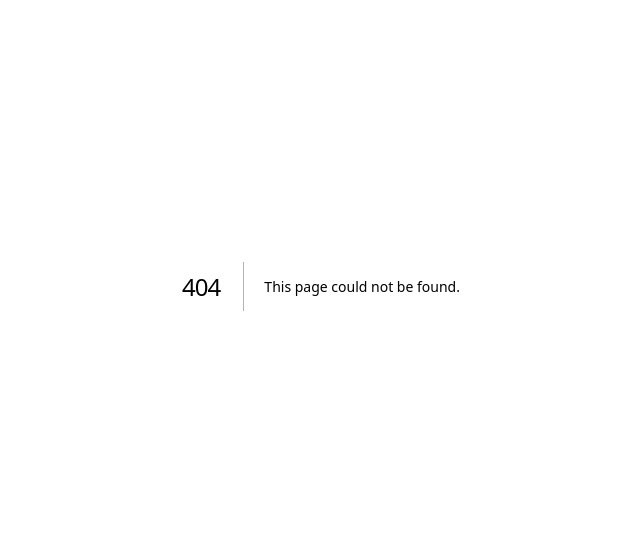
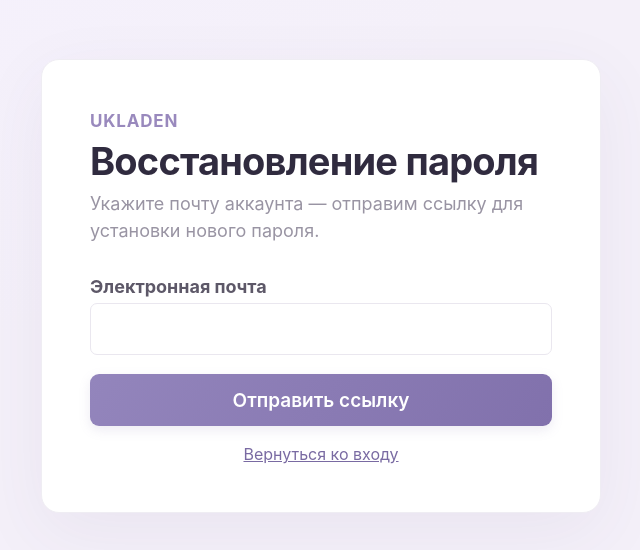
Before and after one commit to Woijech/Ukladen, a Next.js app in the folder apps/web/: page /auth/reset-password in a window 1280 px wide. Before the commit this address had no page. Shown: the part 114-664 px from the top of the page, without its empty margins (319-959 px from the left). Built offline with nearby package versions, Linux system fonts and the light colour scheme.

Commit message:
feat(web): add email password recovery forms

```diff
--- a/apps/web/next.config.ts
+++ b/apps/web/next.config.ts
@@ -4,14 +4,14 @@ const nextConfig: NextConfig = {
   output: "standalone",
   poweredByHeader: false,
   async headers() {
-    return [{
-      source: "/auth/verify-email",
+    return ["/auth/verify-email", "/auth/reset-password"].map(source => ({
+      source,
       headers: [
         { key: "Referrer-Policy", value: "no-referrer" },
         { key: "Cache-Control", value: "no-store" },
         { key: "X-Robots-Tag", value: "noindex, nofollow" },
       ],
-    }];
+    }));
   },
   async rewrites() {
     return [{
--- /dev/null
+++ b/apps/web/src/app/auth/reset-password/page.tsx
@@ -0,0 +1,13 @@
+import type { Metadata } from "next";
+import { ResetPassword } from "./reset-password";
+
+export const dynamic = "force-dynamic";
+export const metadata: Metadata = {
+  title: "Восстановление пароля — Ukladen",
+  robots: { index: false, follow: false },
+  referrer: "no-referrer",
+};
+
+export default function ResetPasswordPage() {
+  return <ResetPassword />;
+}
--- /dev/null
+++ b/apps/web/src/app/auth/reset-password/reset-password.css
@@ -0,0 +1,5 @@
+.workspace-auth.password-reset { display: grid; place-items: center; padding: 24px; }
+.password-reset .password-reset-card { display: block; width: min(560px,100%); max-width: 560px; min-height: 0; margin: 0; padding: clamp(24px,5vw,48px); border: 1px solid #efedf3; border-radius: 18px; background: #fff; box-shadow: 0 20px 70px #55466e10; }
+.password-reset-card h1 { font-size: clamp(28px,5vw,38px); overflow-wrap: anywhere; }
+.password-reset-card .auth-description { font-size: 18px; }
+.password-reset-card [role="status"] { margin: 20px 0; padding: 0; border: 0; color: #62596f; }
--- /dev/null
+++ b/apps/web/src/app/auth/reset-password/reset-password.tsx
@@ -0,0 +1,149 @@
+"use client";
+
+import Link from "next/link";
+import { useEffect, useRef, useState, type FormEvent } from "react";
+import { useQueryClient } from "@tanstack/react-query";
+import "../../workspace/workspace.css";
+import "./reset-password.css";
+
+type Mode = "loading" | "request" | "confirm" | "sent" | "success" | "invalid";
+type Stage = "csrf" | "request" | "confirmation" | "network";
+
+function logFailure(stage: Stage, response?: Response) {
+  const requestId = response?.headers.get("x-request-id");
+  console.warn(JSON.stringify({
+    event: "web.password_reset_failed", stage, status_code: response?.status,
+    request_id: requestId && /^[0-9a-f]{32}$/.test(requestId) ? requestId : undefined,
+  }));
+}
+
+async function postReset(action: "request" | "confirm", body: Record<string, string>) {
+  const options: RequestInit = { credentials: "same-origin", cache: "no-store", redirect: "error", referrerPolicy: "no-referrer" };
+  const csrf = await fetch("/api/v1/auth/csrf", options);
+  if (!csrf.ok) return { response: csrf, stage: "csrf" as const };
+  const data: { csrf_token?: unknown } = await csrf.json();
+  if (typeof data.csrf_token !== "string" || !/^[A-Za-z0-9_-]{43}$/.test(data.csrf_token)) throw new Error("Invalid CSRF response.");
+  const response = await fetch(`/api/v1/auth/password-reset/${action}`, {
+    ...options, method: "POST",
+    headers: { "Content-Type": "application/json", "X-CSRF-Token": data.csrf_token },
+    body: JSON.stringify(body),
+  });
+  return { response, stage: action === "request" ? "request" as const : "confirmation" as const };
+}
+
+export function ResetPassword() {
+  const queryClient = useQueryClient();
+  const [mode, setMode] = useState<Mode>("loading");
+  const [email, setEmail] = useState("");
+  const [password, setPassword] = useState("");
+  const [confirmation, setConfirmation] = useState("");
+  const [message, setMessage] = useState("");
+  const [busy, setBusy] = useState(false);
+  const inFlight = useRef(false);
+  const token = useRef<string | null>(null);
+  const initialization = useRef<Promise<string | null | undefined> | null>(null);
+
+  useEffect(() => {
+    // Capture once across effect replays; the secret stays in this mounted form only.
+    initialization.current ??= Promise.resolve().then(() => {
+      const { hash, search, pathname } = window.location;
+      const tokens = new URLSearchParams(hash.slice(1)).getAll("token");
+      window.history.replaceState(window.history.state, "", pathname);
+      if (!hash && !search) return undefined;
+      return !search && tokens.length === 1 && /^[A-Za-z0-9_-]{43}$/.test(tokens[0]) ? tokens[0] : null;
+    });
+    let mounted = true;
+    void initialization.current.then(value => {
+      if (!mounted) return;
+      token.current = value ?? null;
+      setMode(value === undefined ? "request" : value === null ? "invalid" : "confirm");
+    });
+    const openAnotherLink = () => window.location.reload();
+    window.addEventListener("hashchange", openAnotherLink);
+    return () => { mounted = false; window.removeEventListener("hashchange", openAnotherLink); };
+  }, []);
+
+  function clearSecret() {
+    token.current = null;
+    initialization.current = null;
+    setPassword("");
+    setConfirmation("");
+  }
+
+  function requestAnotherLink() {
+    clearSecret();
+    setMessage("");
+    setMode("request");
+  }
+
+  async function submit(event: FormEvent<HTMLFormElement>) {
+    event.preventDefault();
+    if (inFlight.current) return;
+    setMessage("");
+    if (mode === "confirm" && password !== confirmation) { setMessage("Пароли не совпадают."); return; }
+    if (mode === "confirm" && !token.current) { setMode("invalid"); return; }
+    if (mode !== "request" && mode !== "confirm") return;
+    inFlight.current = true;
+    setBusy(true);
+    try {
+      const { response, stage } = mode === "request"
+        ? await postReset("request", { email })
+        : await postReset("confirm", { token: token.current!, new_password: password });
+      if (stage === "request" && response.status === 202) { setMode("sent"); return; }
+      if (stage === "confirmation" && response.status === 204) {
+        clearSecret();
+        setEmail("");
+        queryClient.removeQueries({ queryKey: ["workspace-session"] });
+        setMode("success");
+        return;
+      }
+      if (stage === "confirmation" && response.status === 400) {
+        const payload = await response.json().catch(() => null) as { detail?: string } | null;
+        if (payload?.detail === "New password does not meet the password policy.") {
+          setMessage("Новый пароль не соответствует требованиям сервиса. Попробуйте более длинный пароль.");
+        } else { clearSecret(); setMode("invalid"); }
+        return;
+      }
+      logFailure(stage, response);
+      setMessage(response.status === 429 ? "Слишком много попыток. Попробуйте позже."
+        : response.status === 403 ? "Не удалось подтвердить запрос. Повторите попытку."
+        : "Сервис временно недоступен. Повторите попытку позже.");
+    } catch {
+      logFailure("network");
+      setMessage("Не удалось выполнить запрос. Проверьте соединение и попробуйте снова.");
+    } finally { inFlight.current = false; setBusy(false); }
+  }
+
+  return <main className="workspace-auth password-reset">
+    <section className="auth-card password-reset-card" aria-labelledby="reset-title">
+      <span className="auth-kicker">Ukladen</span>
+      <h1 id="reset-title">{mode === "confirm" ? "Новый пароль" : mode === "success" ? "Пароль изменён" : "Восстановление пароля"}</h1>
+      {mode === "loading" && <p role="status">Проверяем ссылку…</p>}
+      {mode === "request" && <p className="auth-description">Укажите почту аккаунта — отправим ссылку для установки нового пароля.</p>}
+      {mode === "confirm" && <p className="auth-description" id="password-help">Введите новый пароль дважды. Используйте не менее 12 символов.</p>}
+      {(mode === "request" || mode === "confirm") && <form onSubmit={submit} aria-busy={busy}>
+        {mode === "request" ? <>
+          <label htmlFor="reset-email">Электронная почта</label>
+          <input id="reset-email" type="email" autoComplete="email" required maxLength={320} value={email} onChange={event => setEmail(event.target.value)} />
+        </> : <>
+          <label htmlFor="new-password">Новый пароль</label>
+          <input id="new-password" type="password" autoComplete="new-password" required minLength={12} maxLength={1024} aria-describedby="password-help" value={password} onChange={event => setPassword(event.target.value)} />
+          <label htmlFor="confirm-password">Повторите пароль</label>
+          <input id="confirm-password" type="password" autoComplete="new-password" required minLength={12} maxLength={1024} value={confirmation} onChange={event => setConfirmation(event.target.value)} />
+        </>}
+        {message && <p className="form-error" role="alert">{message}</p>}
+        <button className="primary-button auth-submit" disabled={busy}>{busy ? "Секунду…" : mode === "request" ? "Отправить ссылку" : "Сохранить пароль"}</button>
+      </form>}
+      {mode === "sent" && <>
+        <p role="status">Если для этой почты есть подходящий аккаунт, мы отправили письмо со ссылкой. Проверьте входящие и папку «Спам».</p>
+        <button className="primary-button auth-submit" onClick={requestAnotherLink}>Запросить ещё раз</button>
+      </>}
+      {mode === "invalid" && <>
+        <p className="form-error" role="alert">Ссылка недействительна, уже использована или срок её действия истёк. Запросите новое письмо.</p>
+        <button className="primary-button auth-submit" onClick={requestAnotherLink}>Запросить новую ссылку</button>
+      </>}
+      {mode === "success" && <p role="status">Пароль сохранён. Войдите с новым паролем. Предыдущие сессии аккаунта завершены.</p>}
+      <Link className="auth-recovery" href="/workspace">Вернуться ко входу</Link>
+    </section>
+  </main>;
+}
--- a/apps/web/src/app/workspace/workspace.css
+++ b/apps/web/src/app/workspace/workspace.css
@@ -356,5 +356,6 @@ button.day-heading { cursor: pointer; }
 
 .day-hour-label { position: absolute; right: 2px; top: 1px; color: #827a8e; background: #ffffffd9; font-size: 10px; white-space: nowrap; }
 .calendar-timezone { color: #827a8e; font-size: 14px; }
+.auth-recovery { display: block; margin-top: 18px; color: #796aa2; font-size: 16px; text-align: center; }
 
 .event-modal { max-height: calc(100dvh - 32px); overflow-y: auto; }
--- a/apps/web/src/app/workspace/workspace.tsx
+++ b/apps/web/src/app/workspace/workspace.tsx
@@ -248,6 +248,7 @@ function AuthPanel({ onSuccess }: { onSuccess: () => Promise<void> }) {
       <input id="email" type="email" autoComplete="email" required value={email} onChange={event => setEmail(event.target.value)} placeholder="name@example.com" />
       <label htmlFor="password">Пароль</label>
       <PasswordField id="password" value={password} onChange={setPassword} autoComplete={mode === "login" ? "current-password" : "new-password"} minLength={mode === "register" ? 12 : 1} placeholder={mode === "register" ? "Не менее 12 символов" : "Твой пароль"}/>
+      {mode === "login" && <a className="auth-recovery" href="/auth/reset-password">Забыли пароль?</a>}
       {message && <p className="form-error" role="alert">{message}</p>}
       <button className="primary-button auth-submit" disabled={busy}>{busy ? "Секунду…" : mode === "login" ? "Войти" : "Зарегистрироваться"}</button>
       <p className="auth-switch">{mode === "login" ? "Впервые здесь?" : "Уже есть аккаунт?"} <button type="button" onClick={() => { setMode(mode === "login" ? "register" : "login"); setMessage(""); }}>{mode === "login" ? "Создать аккаунт" : "Войти"}</button></p>
```
Also changed, not shown: 1 other file (tests, documents, lock files or other folders).
